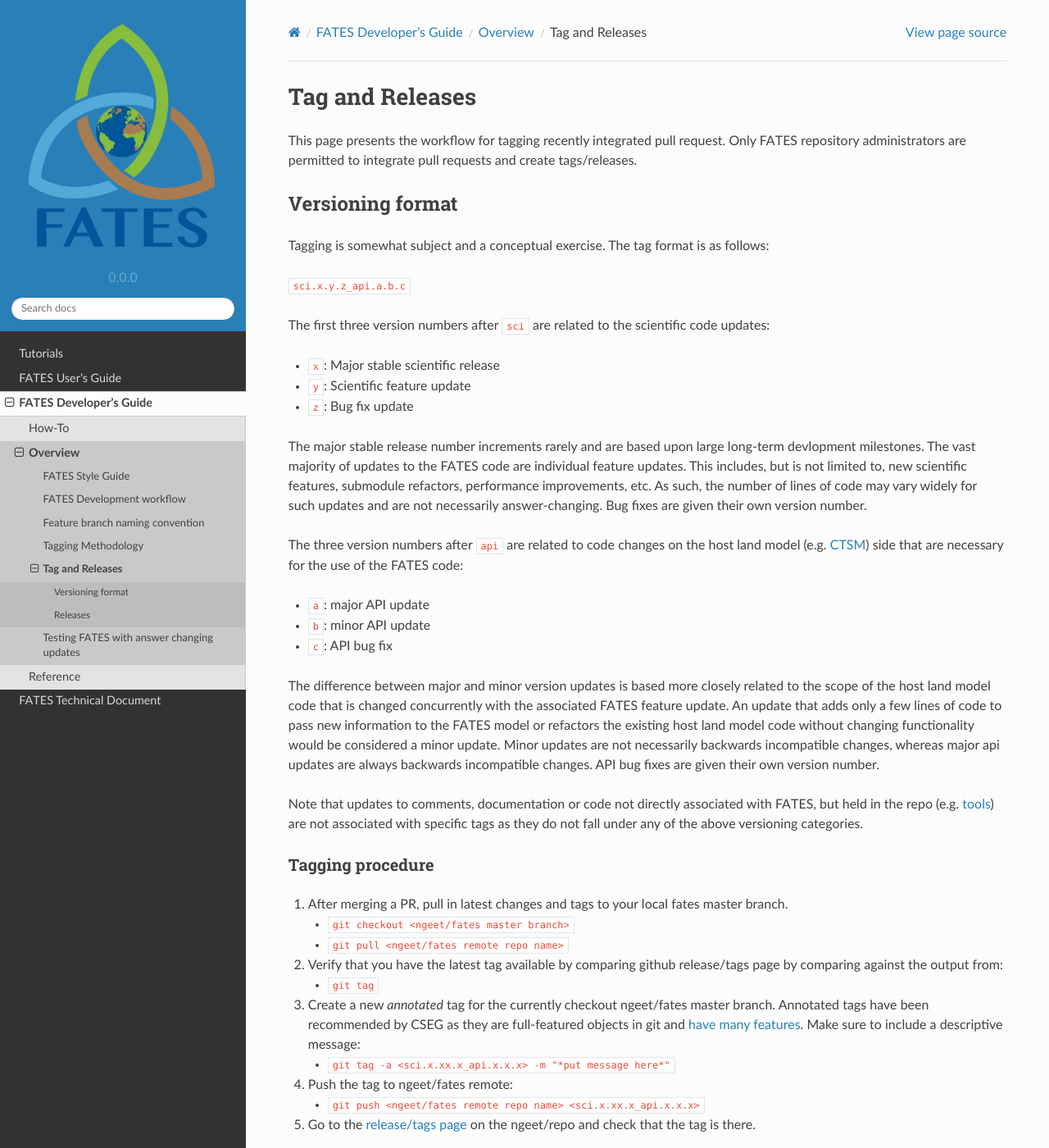
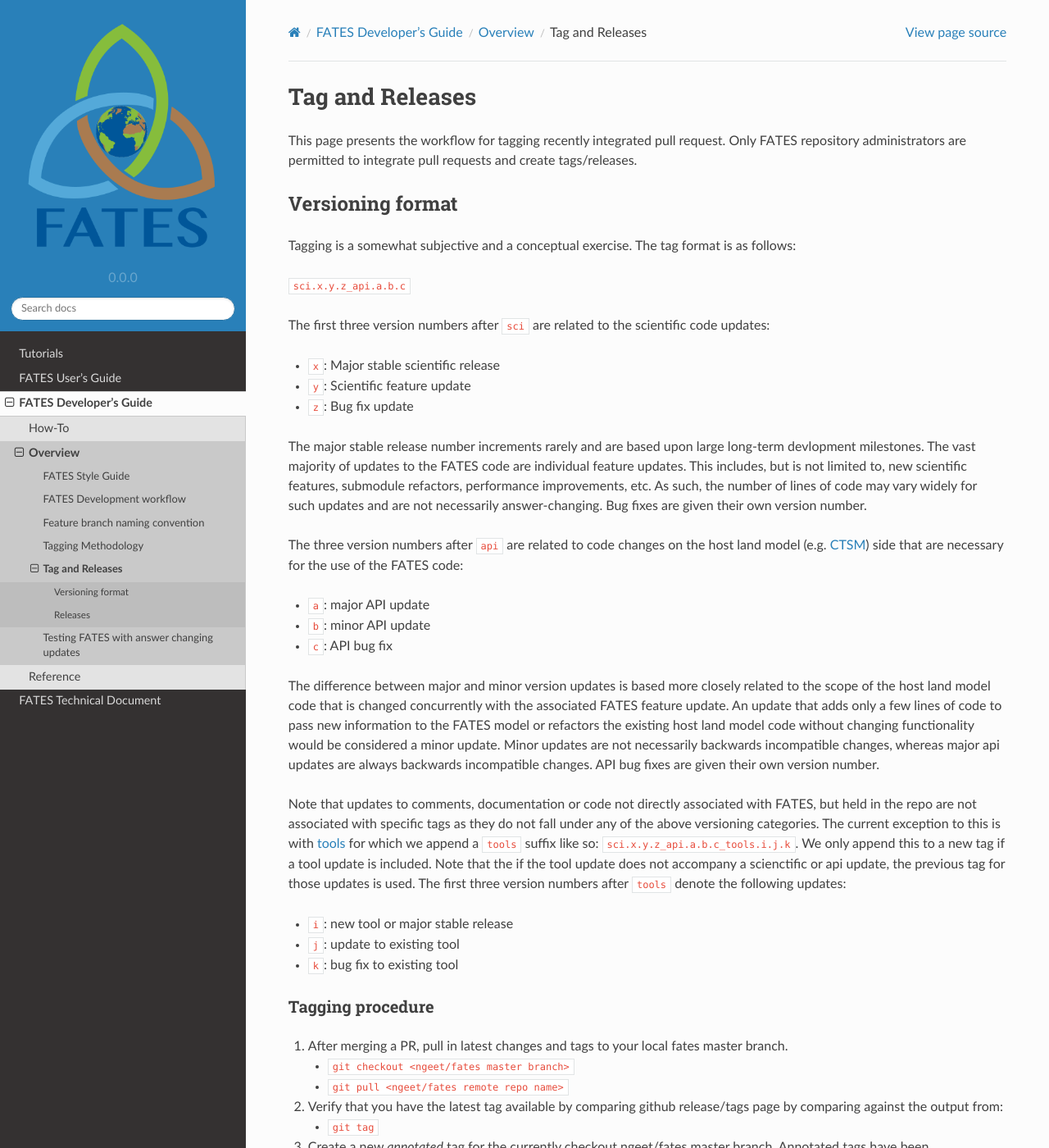
Before and after one commit to NGEET/fates-users-guide, a Sphinx documentation site: the page built from docs/source/developer/Tags-and-releases.md, in a window 1280 px wide and 1400 px high. Shown: the whole window at 82% size. Built offline with Sphinx 7.4.7 and the Read the Docs theme 2.0.0, drawn with Linux system fonts in a browser that asks for light colours.

Commit message:
Add tooling versioning info to tag and release procedure

```diff
--- a/docs/source/developer/Tags-and-releases.md
+++ b/docs/source/developer/Tags-and-releases.md
@@ -4,7 +4,7 @@ This page presents the workflow for tagging recently integrated pull request.  O
 
 ## Versioning format
 
-Tagging is somewhat subject and a conceptual exercise.  The tag format is as follows:
+Tagging is a somewhat subjective and a conceptual exercise.  The tag format is as follows:
 
 `sci.x.y.z_api.a.b.c`
 
@@ -22,7 +22,10 @@ The three version numbers after `api` are related to code changes on the host la
 
 The difference between major and minor version updates is based more closely related to the scope of the host land model code that is changed concurrently with the associated FATES feature update.  An update that adds only a few lines of code to pass new information to the FATES model or refactors the existing host land model code without changing functionality would be considered a minor update.  Minor updates are not necessarily backwards incompatible changes, whereas major api updates are always backwards incompatible changes.  API bug fixes are given their own version number.
 
-Note that updates to comments, documentation or code not directly associated with FATES, but held in the repo (e.g. [tools](https://github.com/NGEET/fates/tree/master/tools)) are not associated with specific tags as they do not fall under any of the above versioning categories.
+Note that updates to comments, documentation or code not directly associated with FATES, but held in the repo are not associated with specific tags as they do not fall under any of the above versioning categories.  The current exception to this is with [tools](https://github.com/NGEET/fates/tree/master/tools) for which we append a `tools` suffix like so: `sci.x.y.z_api.a.b.c_tools.i.j.k`.  We only append this to a new tag if a tool update is included.  Note that the if the tool update does not accompany a scienctific or api update, the previous tag for those updates is used.  The first three version numbers after `tools` denote the following updates:
+- `i`: new tool or major stable release
+- `j`: update to existing tool
+- `k`: bug fix to existing tool
 
 ### Tagging procedure
 
```
